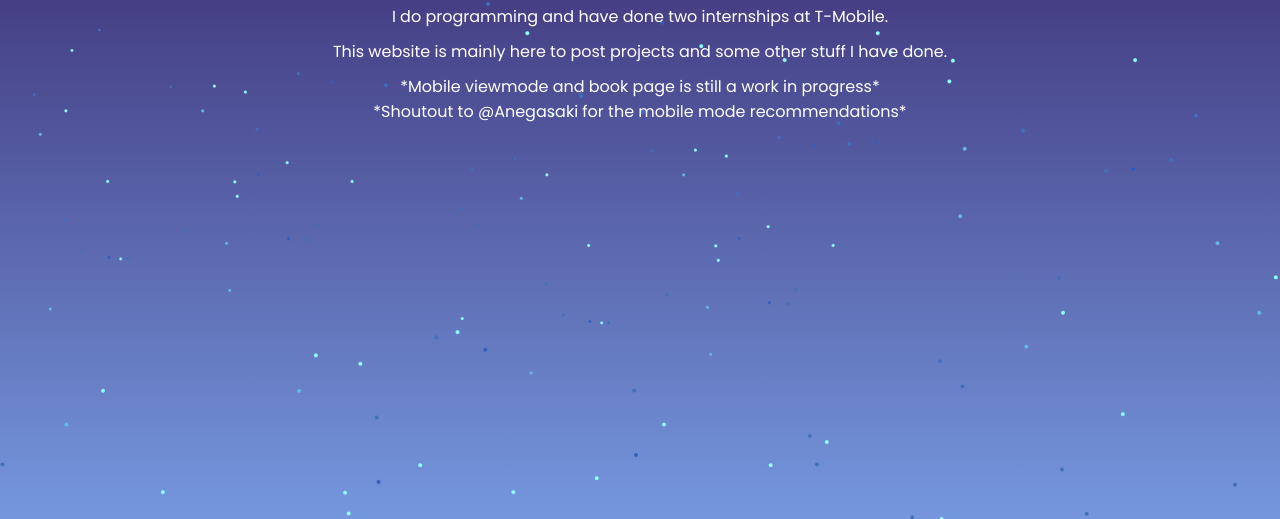
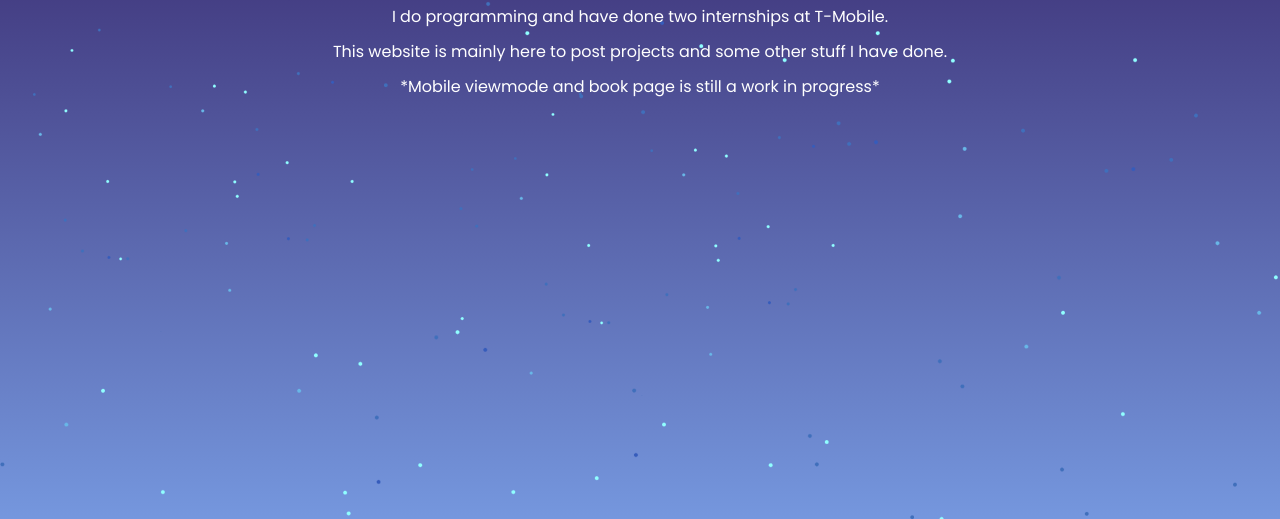
Before and after one commit to Kill3rFox/Diego-Goslar, a plain HTML site: page index.html in a window 1280 px wide. Shown: the part 281-800 px from the top of the page. Drawn offline with Linux system fonts and the light colour scheme.

Commit message:
Update index.html

```diff
--- a/index.html
+++ b/index.html
@@ -30,8 +30,7 @@
 			<p>
 				This website is mainly here to post projects and some other stuff I have done.
 			</p>
-			<p>*Mobile viewmode and book page is still a work in progress*
-			<br>*Shoutout to @Anegasaki for the mobile mode recommendations*</p>
+			<p>*Mobile viewmode and book page is still a work in progress*</p>
 
 
 		</article>
```
